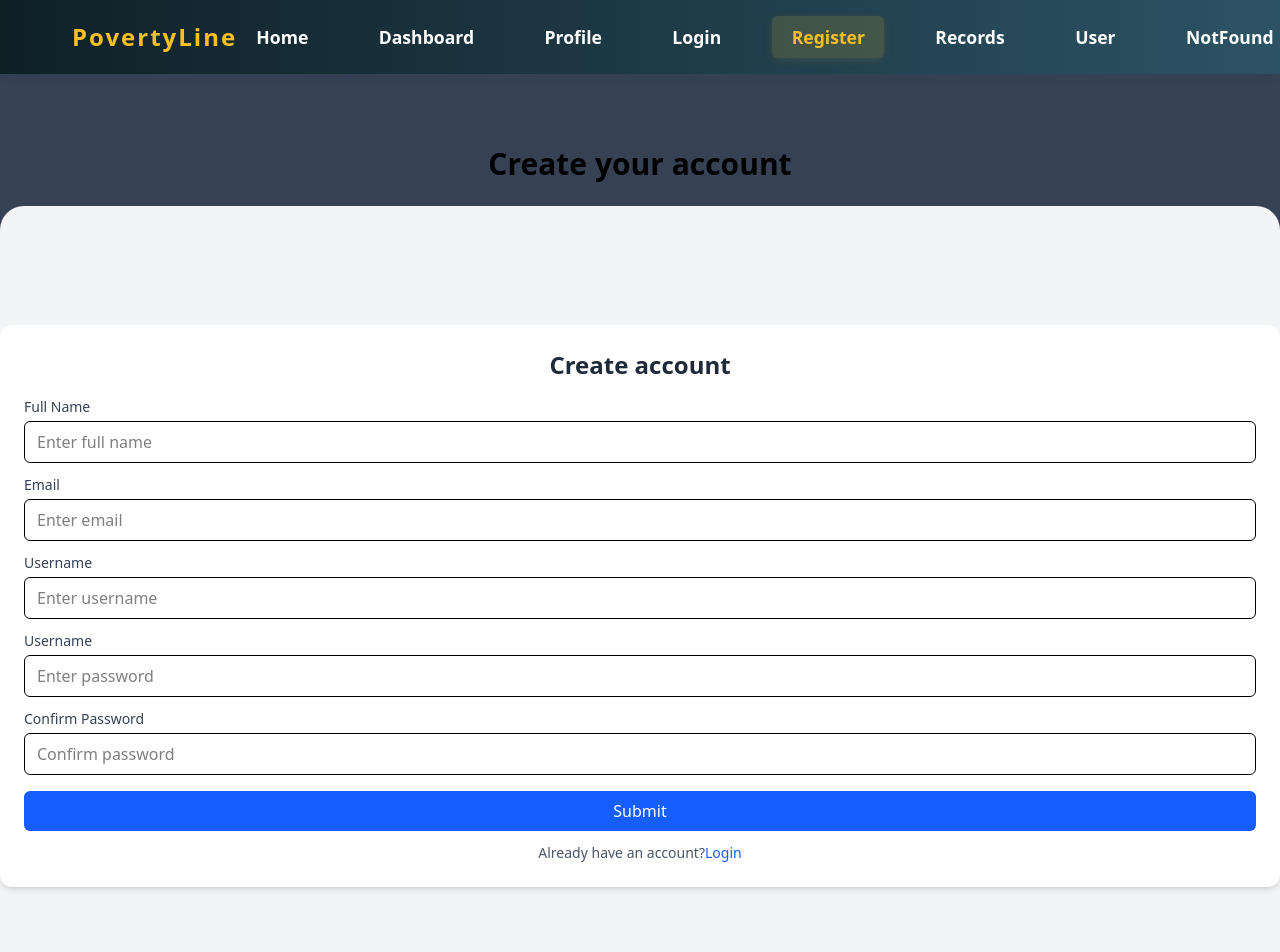
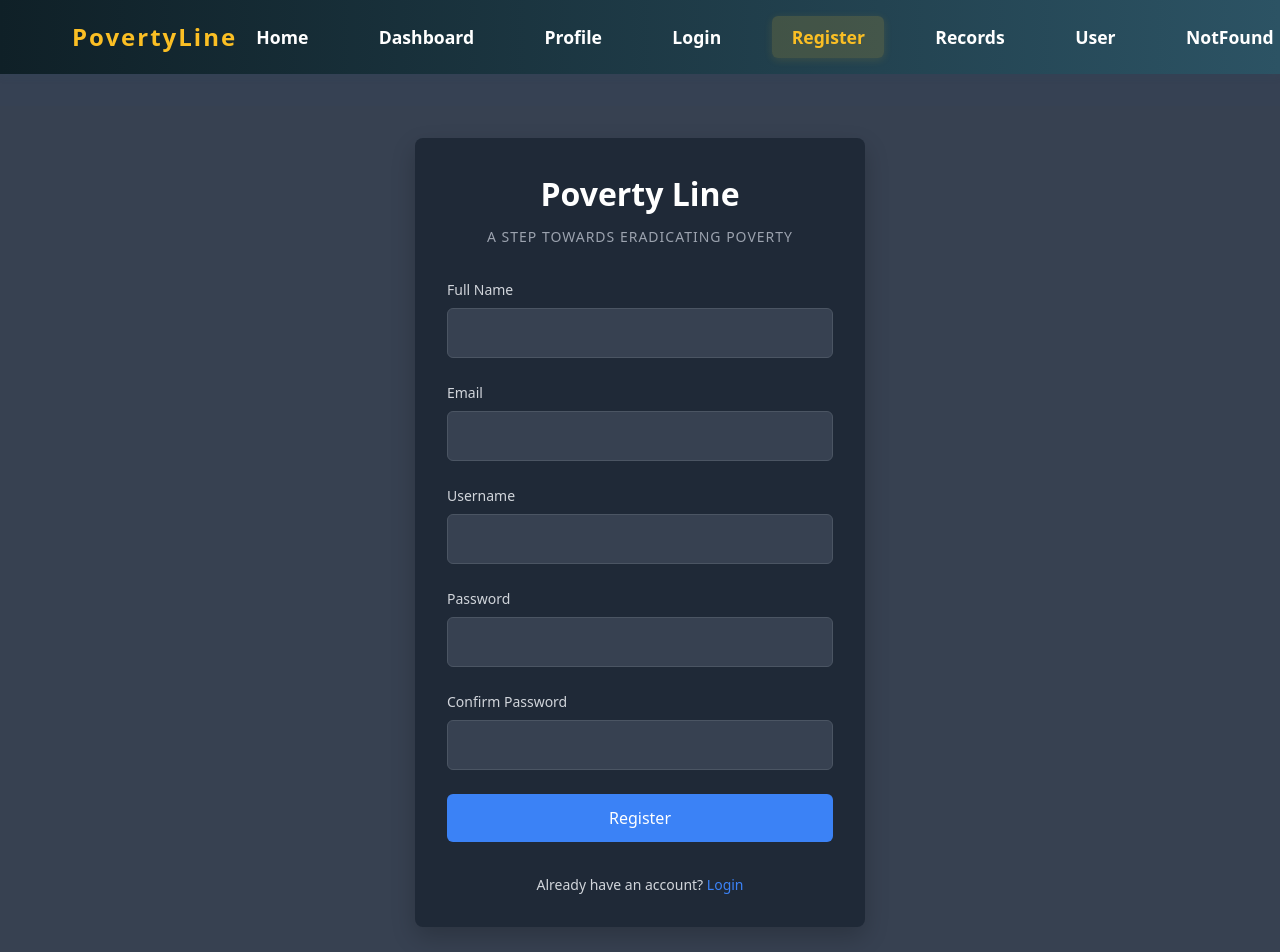
Before and after one commit to KenRobertOchieng/The-Poverty-Line-Project, a React (Vite) app: page /register in a window 1280 px wide. Shown: the top 952 px of the page. Built offline with nearby package versions, Linux system fonts and the light colour scheme.

Commit message:
initial commit

```diff
--- a/src/components/LoginForm.jsx
+++ b/src/components/LoginForm.jsx
@@ -2,52 +2,135 @@ import React from 'react';
 
 function LoginForm() {
   return (
-    <div className='login-container'>
-      <div className='login-header'>
-        <h2 className='login-title'>Poverty Line</h2>
-        <p className='welcoming-text'>A STEP TOWARDS ERADICATING POVERTY</p>
-        <div className='divider-container'>
-          <div className='divider-line'></div>
-        </div>
-      </div>
-
-      <form className='login-form'>
-        <div className='form-group'>
-          <label htmlFor="username" className='form-label'>Username or email address</label>
+    <form style={{
+      width: '100%',
+    }}>
+      <div style={{
+        marginBottom: '1.5rem'
+      }}>
+        <label
+          htmlFor="username"
+          style={{
+            display: 'block',
+            marginBottom: '0.5rem',
+            fontSize: '0.875rem',
+            color: '#D1D5DB',
+            fontWeight: '500'
+          }}
+        >
+          Username or email address
+        </label>
         <input
           type="text"
           id="username"
           name="username"
-            placeholder="Enter username or email"
-            className='form-input'
+          defaultValue="admin"
+          style={{
+            width: '100%',
+            padding: '0.75rem',
+            backgroundColor: '#374151',
+            color: 'white',
+            border: '1px solid #4B5563',
+            borderRadius: '0.375rem',
+            fontSize: '1rem',
+            outline: 'none'
+          }}
         />
       </div>
 
-        <div className='form-group password-group'>
-          <label htmlFor="password" className='form-label'>Password</label>
+      <div style={{
+        marginBottom: '1.5rem'
+      }}>
+        <label
+          htmlFor="password"
+          style={{
+            display: 'block',
+            marginBottom: '0.5rem',
+            fontSize: '0.875rem',
+            color: '#D1D5DB',
+            fontWeight: '500'
+          }}
+        >
+          Password
+        </label>
         <input
           type="password"
           name="password"
           id="password"
-            placeholder="Enter your password"
-            className='form-input'
+          defaultValue="••••••••"
+          style={{
+            width: '100%',
+            padding: '0.75rem',
+            backgroundColor: '#374151',
+            color: 'white',
+            border: '1px solid #4B5563',
+            borderRadius: '0.375rem',
+            fontSize: '1rem',
+            outline: 'none'
+          }}
         />
-
       </div>
 
-        <div className='form-group remember-me'>
-          <input type="checkbox" id="rememberMe" name="rememberMe" className="checkbox-input" />
-          <label htmlFor="rememberMe" className="checkbox-label">Remember me</label>
+      <div style={{
+        display: 'flex',
+        alignItems: 'center',
+        marginBottom: '1.5rem'
+      }}>
+        <input
+          type="checkbox"
+          id="rememberMe"
+          name="rememberMe"
+          style={{
+            marginRight: '0.5rem',
+            accentColor: '#3B82F6'
+          }}
+        />
+        <label
+          htmlFor="rememberMe"
+          style={{
+            fontSize: '0.875rem',
+            color: '#D1D5DB'
+          }}
+        >
+          Remember me
+        </label>
       </div>
 
-        <button type='submit' className='submit-button'>Log in</button>
-           <div className="forgot-password">
-            <a href="#" className="forgot-password-link">Forgot password?</a>
+      <button
+        type='submit'
+        style={{
+          width: '100%',
+          padding: '0.75rem',
+          backgroundColor: '#3B82F6',
+          color: 'white',
+          border: 'none',
+          borderRadius: '0.375rem',
+          fontSize: '1rem',
+          fontWeight: '500',
+          cursor: 'pointer',
+          transition: 'background-color 0.2s',
+          marginBottom: '1rem'
+        }}
+      >
+        Log in
+      </button>
+
+      <div style={{
+        textAlign: 'center',
+        marginBottom: '1rem'
+      }}>
+        <a
+          href="#"
+          style={{
+            color: '#3B82F6',
+            fontSize: '0.875rem',
+            textDecoration: 'none'
+          }}
+        >
+          Forgot password?
+        </a>
       </div>
     </form>
-
-      <p className='login-footer'>You and me both trying to save our society</p>
-    </div>
   );
 }
 
--- a/src/components/RegisterForm.jsx
+++ b/src/components/RegisterForm.jsx
@@ -35,101 +35,259 @@ const handleSubmit = (e) => {
 };
 
 return (
-    <div className="min-h-screen flex items-center justify-center bg-gray-100 rounded-3xl">
-        <form onSubmit={handleSubmit} className="bg-white p-6 rounded-xl shadow-md w-full mac-w-sm">
-            <h2 className="text-2xl font-bold text-center mb-4 text-gray-800">Create account</h2>
+    <form onSubmit={handleSubmit} style={{
+      width: '100%',
+    }}>
       {error && (
-                <p className="text-red-500 text-sm text-center mb-2">{error}</p>
+        <div style={{
+          backgroundColor: '#7f1d1d',
+          color: '#fecaca',
+          padding: '0.75rem',
+          borderRadius: '0.375rem',
+          marginBottom: '1rem',
+          fontSize: '0.875rem'
+        }}>
+          {error}
+        </div>
       )}
+
       {success && (
-                <p className="text-green-600 text-sm text-center mb-2">
+        <div style={{
+          backgroundColor: '#064e3b',
+          color: '#a7f3d0',
+          padding: '0.75rem',
+          borderRadius: '0.375rem',
+          marginBottom: '1rem',
+          fontSize: '0.875rem'
+        }}>
           Registration successful!
-                </p>
+        </div>
       )}
-            {/* Full Name Input*/}
-            <div className="mb-3">
-                <label className="block text-sm font-medium text-gray-700 mb-1">Full Name</label>
+
+      {/* Full Name Input */}
+      <div style={{
+        marginBottom: '1.5rem'
+      }}>
+        <label
+          htmlFor="fullName"
+          style={{
+            display: 'block',
+            marginBottom: '0.5rem',
+            fontSize: '0.875rem',
+            color: '#D1D5DB',
+            fontWeight: '500'
+          }}
+        >
+          Full Name
+        </label>
         <input
           type="text"
+          id="fullName"
           name="fullName"
-                placeholder="Enter full name"
           value={formData.fullName}
           onChange={handleChange}
           required
-                className="w-full px-3 py-2 border rounded-md focus:outline-none focus:ring focus:ring-blue-300"
+          style={{
+            width: '100%',
+            padding: '0.75rem',
+            backgroundColor: '#374151',
+            color: 'white',
+            border: '1px solid #4B5563',
+            borderRadius: '0.375rem',
+            fontSize: '1rem',
+            outline: 'none'
+          }}
         />
+      </div>
 
-            </div>
       {/* Email Input */}
-            <div className="mb-3">
-                <label className="block text-sm font-medium text-gray-700 mb-1">Email</label>
+      <div style={{
+        marginBottom: '1.5rem'
+      }}>
+        <label
+          htmlFor="email"
+          style={{
+            display: 'block',
+            marginBottom: '0.5rem',
+            fontSize: '0.875rem',
+            color: '#D1D5DB',
+            fontWeight: '500'
+          }}
+        >
+          Email
+        </label>
         <input
           type="email"
+          id="email"
           name="email"
-                placeholder="Enter email"
           value={formData.email}
           onChange={handleChange}
           required
-                className="w-full px-3 py-2 border rounded-md focus:outline-none focus:ring focus:ring-blue-300"
+          style={{
+            width: '100%',
+            padding: '0.75rem',
+            backgroundColor: '#374151',
+            color: 'white',
+            border: '1px solid #4B5563',
+            borderRadius: '0.375rem',
+            fontSize: '1rem',
+            outline: 'none'
+          }}
         />
       </div>
+
       {/* Username Input */}
-            <div className="mb-3">
-                <label className="block text-sm font-medium text-gray-700 mb-1">Username</label>
+      <div style={{
+        marginBottom: '1.5rem'
+      }}>
+        <label
+          htmlFor="username"
+          style={{
+            display: 'block',
+            marginBottom: '0.5rem',
+            fontSize: '0.875rem',
+            color: '#D1D5DB',
+            fontWeight: '500'
+          }}
+        >
+          Username
+        </label>
         <input
           type="text"
+          id="username"
           name="username"
-                placeholder="Enter username"
           value={formData.username}
           onChange={handleChange}
           required
-                className="w-full px-3 py-2 border rounded-md focus:outline-none focus:ring focus:ring-blue-300"
+          style={{
+            width: '100%',
+            padding: '0.75rem',
+            backgroundColor: '#374151',
+            color: 'white',
+            border: '1px solid #4B5563',
+            borderRadius: '0.375rem',
+            fontSize: '1rem',
+            outline: 'none'
+          }}
         />
       </div>
+
       {/* Password Input */}
-                <div className="mb-3">
-                <label className="block text-sm font-medium text-gray-700 mb-1">Username</label>
+      <div style={{
+        marginBottom: '1.5rem'
+      }}>
+        <label
+          htmlFor="password"
+          style={{
+            display: 'block',
+            marginBottom: '0.5rem',
+            fontSize: '0.875rem',
+            color: '#D1D5DB',
+            fontWeight: '500'
+          }}
+        >
+          Password
+        </label>
         <input
           type="password"
+          id="password"
           name="password"
-                placeholder="Enter password"
           value={formData.password}
           onChange={handleChange}
-                required className="w-full px-3 py-2 border rounded-md focus:outline-none focus:ring focus:ring-blue-300"
+          required
+          style={{
+            width: '100%',
+            padding: '0.75rem',
+            backgroundColor: '#374151',
+            color: 'white',
+            border: '1px solid #4B5563',
+            borderRadius: '0.375rem',
+            fontSize: '1rem',
+            outline: 'none'
+          }}
+        />
+      </div>
 
-                />
-
-                    </div>
       {/* Confirm Password Input */}
-            <div className="mb-4">
-                <label className="block text-sm font-medium text-gray-700 mb-1">Confirm Password</label>
+      <div style={{
+        marginBottom: '1.5rem'
+      }}>
+        <label
+          htmlFor="confirmPassword"
+          style={{
+            display: 'block',
+            marginBottom: '0.5rem',
+            fontSize: '0.875rem',
+            color: '#D1D5DB',
+            fontWeight: '500'
+          }}
+        >
+          Confirm Password
+        </label>
         <input
           type="password"
+          id="confirmPassword"
           name="confirmPassword"
-                placeholder="Confirm password"
           value={formData.confirmPassword}
           onChange={handleChange}
           required
-                className="w-full px-3 py-2 border rounded-md focus:outline-none focus:ring focus:ring-blue-300"
+          style={{
+            width: '100%',
+            padding: '0.75rem',
+            backgroundColor: '#374151',
+            color: 'white',
+            border: '1px solid #4B5563',
+            borderRadius: '0.375rem',
+            fontSize: '1rem',
+            outline: 'none'
+          }}
         />
       </div>
-            {/*Submit Button*/}
+
+      {/* Submit Button */}
       <button
         type="submit"
         disabled={loading}
-            className="w-full bg-blue-600 text-white py-2 rounded-md hover:bg-blue-700 transition duration-200">
-                {loading ? 'Registering...':'Submit'}
+        style={{
+          width: '100%',
+          padding: '0.75rem',
+          backgroundColor: '#3B82F6',
+          color: 'white',
+          border: 'none',
+          borderRadius: '0.375rem',
+          fontSize: '1rem',
+          fontWeight: '500',
+          cursor: loading ? 'not-allowed' : 'pointer',
+          opacity: loading ? 0.7 : 1,
+          transition: 'background-color 0.2s',
+          marginBottom: '1rem'
+        }}
+      >
+        {loading ? 'Registering...' : 'Register'}
       </button>
 
-                {/*Link to Login */}
-                <p className="text-sm text-center mt-3 text-gray-600">
-                    Already have an account?{''}
-                    <a href="/login" className="text-blue-600 hover:underline">
+      {/* Link to Login */}
+      <div style={{
+        textAlign: 'center',
+        marginTop: '1rem'
+      }}>
+        <p style={{
+          fontSize: '0.875rem',
+          color: '#D1D5DB'
+        }}>
+          Already have an account?{' '}
+          <a
+            href="/login"
+            style={{
+              color: '#3B82F6',
+              textDecoration: 'none'
+            }}
+          >
             Login
           </a>
         </p>
+      </div>
     </form>
-    </div>
 )
 };
 
--- a/src/pages/LoginPage.jsx
+++ b/src/pages/LoginPage.jsx
@@ -1,11 +1,49 @@
 import React from 'react'
 import LoginForm from '../components/LoginForm';
+import { Link } from 'react-router-dom';
+
 function LoginPage() {
   return (
-    <div className="login-container">
-      <div className="overlay"></div>
-      <div className="login-box">
-        <LoginForm />
+    <div style={{
+      minHeight: '100vh',
+      display: 'flex',
+      alignItems: 'center',
+      justifyContent: 'center',
+      backgroundColor: '#374151',
+      padding: '2rem'
+    }}>
+      <div style={{
+        maxWidth: '450px',
+        width: '100%',
+        backgroundColor: '#1F2937',
+        borderRadius: '8px',
+        boxShadow: '0 10px 25px rgba(0, 0, 0, 0.2)',
+        padding: '2rem'
+      }}>
+        <div style={{ textAlign: 'center' }}>
+          <h2 style={{
+            fontSize: '2rem',
+            fontWeight: 'bold',
+            color: 'white',
+            marginBottom: '0.5rem'
+          }}>
+            Poverty Line
+          </h2>
+          <p style={{
+            fontSize: '0.875rem',
+            color: '#9CA3AF',
+            marginBottom: '2rem',
+            letterSpacing: '1px'
+          }}>
+            A STEP TOWARDS ERADICATING POVERTY
+          </p>
+        </div>
+
+        <div style={{ marginTop: '1.5rem' }}>
+          <LoginForm />
+        </div>
+
+
       </div>
     </div>
   );
--- a/src/pages/RegisterPage.jsx
+++ b/src/pages/RegisterPage.jsx
@@ -21,11 +21,42 @@ const RegisterPage = () => {
   }
 
   return (
-    <div className="container mx-auto py-10">
-      <h1 className="text-3xl font-bold mb-6 text-center">
-        Create your account
-      </h1>
+    <div style={{
+      minHeight: '100vh',
+      display: 'flex',
+      alignItems: 'center',
+      justifyContent: 'center',
+      backgroundColor: '#374151',
+      padding: '2rem'
+    }}>
+      <div style={{
+        maxWidth: '450px',
+        width: '100%',
+        backgroundColor: '#1F2937',
+        borderRadius: '8px',
+        boxShadow: '0 10px 25px rgba(0, 0, 0, 0.2)',
+        padding: '2rem'
+      }}>
+        <div style={{ textAlign: 'center' }}>
+          <h2 style={{
+            fontSize: '2rem',
+            fontWeight: 'bold',
+            color: 'white',
+            marginBottom: '0.5rem'
+          }}>
+            Poverty Line
+          </h2>
+          <p style={{
+            fontSize: '0.875rem',
+            color: '#9CA3AF',
+            marginBottom: '2rem',
+            letterSpacing: '1px'
+          }}>
+            A STEP TOWARDS ERADICATING POVERTY
+          </p>
+        </div>
 
+        <div style={{ marginTop: '1.5rem' }}>
           <RegisterForm
             onSubmit={handleRegister}
             loading={loading}
@@ -33,6 +64,10 @@ const RegisterPage = () => {
             success={!!user}
           />
         </div>
+
+
+      </div>
+    </div>
   )
 }
 
```
Also changed, not shown: src/pages/UserPage.jsx (+6 -5 lines), src/store.js (+5 -3 lines). Lines whose indentation alone changed are shown as unchanged.
